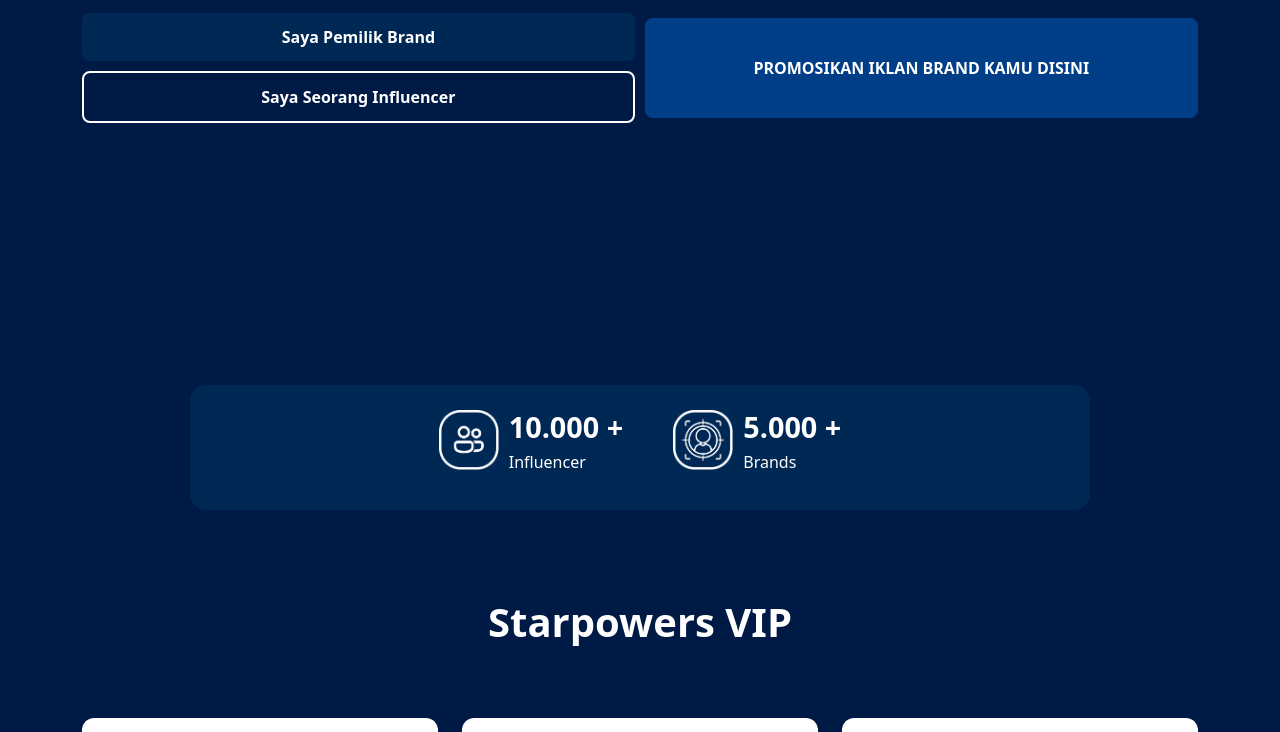
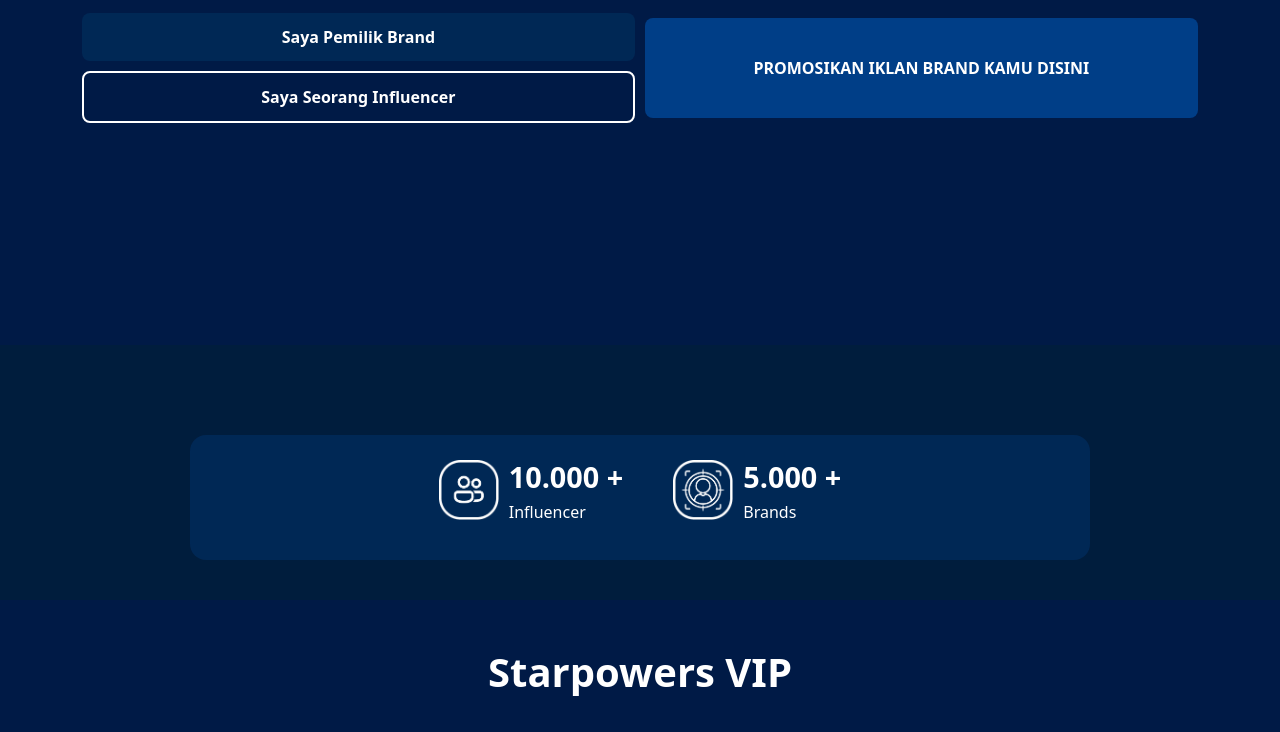
Before and after one commit to ImamAriadi2022/star, a React (Create React App) app in the folder starweb/: page / in a window 1280 px wide. Shown: the part 543-1275 px from the top of the page. Built offline with nearby package versions, Linux system fonts and the light colour scheme.

Commit message:
star power vip done

```diff
--- a/starweb/src/components/css/Review.css
+++ b/starweb/src/components/css/Review.css
@@ -1,5 +1,9 @@
+.review-section.landing-page-review {
+  margin-top: 50px; /* Adjust the value as needed */
+}
+
 .review-section {
-    background-color: #001A46; /* Warna biru gelap */
+  background-color: rgba(137, 159, 197, 0); /* Warna biru gelap dengan transparansi */
   padding: 40px 0;
 }
 
--- a/starweb/src/components/landing/Review.js
+++ b/starweb/src/components/landing/Review.js
@@ -1,9 +1,9 @@
 import React from "react";
-import "../css/Review.css"; // Pastikan Anda membuat file CSS terpisah
+import "../css/Review.css";
 
-function Review() {
+function Review({ className }) {
   return (
-    <section className="review-section">
+    <section className={`review-section ${className}`}>
       <div className="review-container">
         <div className="review-item d-flex">
           <div className="review-icon">
@@ -14,7 +14,7 @@
             <p className="review-label">Influencer</p>
           </div>
         </div>
-        <div className="review-item ">
+        <div className="review-item">
           <div className="review-icon">
             <img src="landing/brandIcon.png" alt="Brands Icon" />
           </div>
--- a/starweb/src/page/LandingPage.js
+++ b/starweb/src/page/LandingPage.js
@@ -13,7 +13,7 @@
     <>
       <NavigationBar />
       <HeroSection />
-        <Review />
+      <Review className="landing-page-review" />
       <StarpowersVIP />
       <AboutStarpowers />
       <WhyStarpowers />
--- a/starweb/src/page/StarVip.js
+++ b/starweb/src/page/StarVip.js
@@ -2,14 +2,18 @@
 import NavigationBar from '../components/landing/influencer/Navbar';
 import HeroVip from '../components/landing/vip/HeroVip';
 import VipSect from '../components/landing/vip/VipSect';
+import Review from '../components/landing/Review';
 import DiscountSection from '../components/landing/DiscountSection';
 import Footer from '../components/landing/Footer';
 
 function StarVip() {
   return (
-    <div>
+    <div style={{ position: 'relative' }}>
       <NavigationBar />
       <HeroVip />
+      <div style={{ position: 'absolute', top: '27%', left: '50%', transform: 'translate(-50%, -50%)', zIndex: 1 }}>
+        <Review />
+      </div>
       <VipSect />
       <DiscountSection />
       <Footer />
```
Lines whose indentation alone changed are shown as unchanged.
